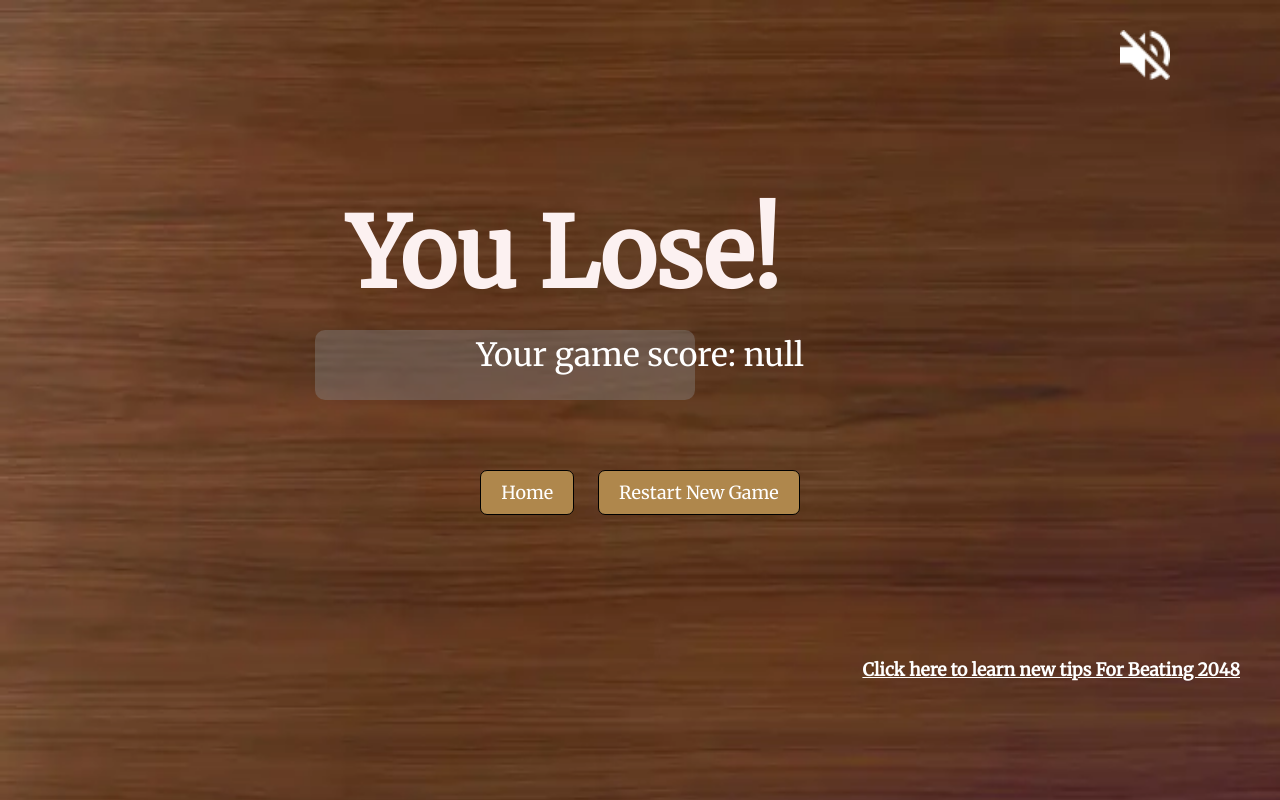
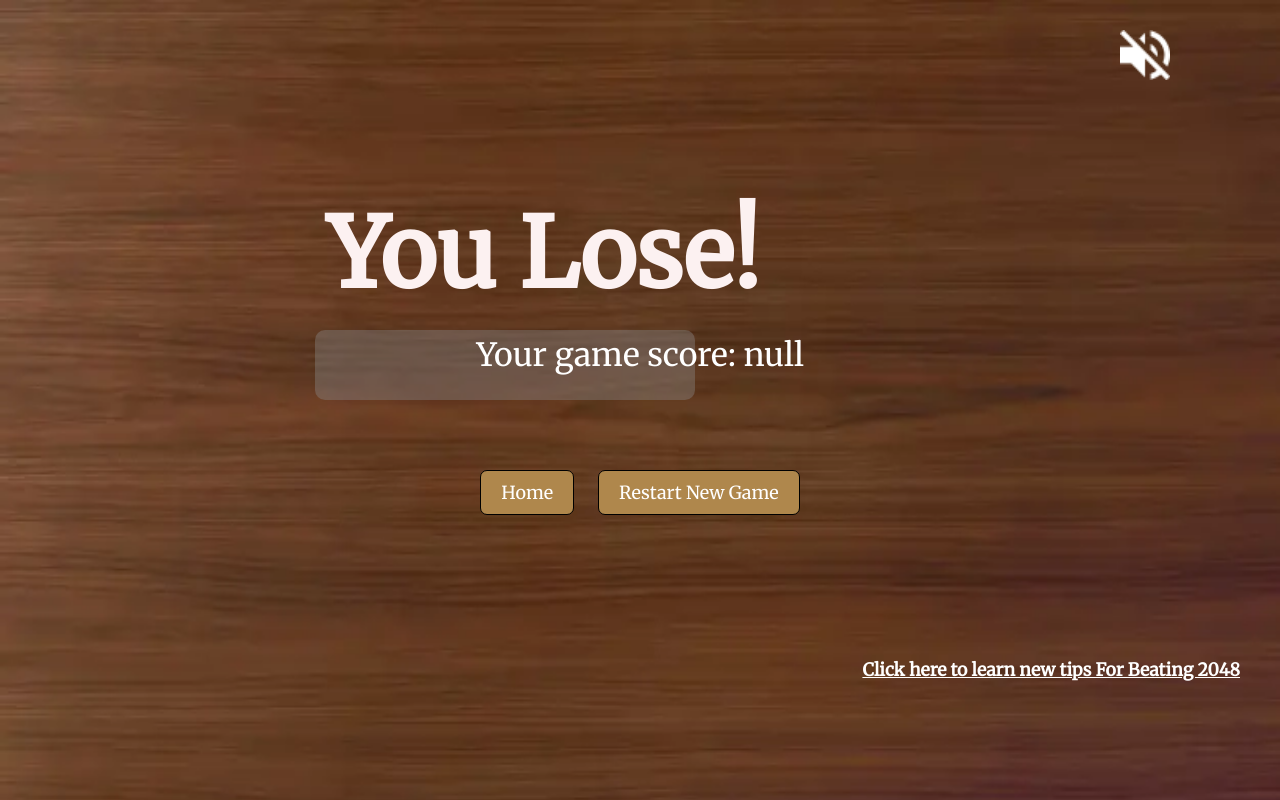
Before and after one commit to Parthssh/2048-Game, a plain HTML site: page result/lose.html in a window 1280 px wide. Drawn offline with Linux system fonts and the light colour scheme.

Commit message:
Update result.css

```diff
--- a/result/result.css
+++ b/result/result.css
@@ -19,7 +19,7 @@
             font-weight: bold;
             color: rgb(252, 241, 241);
             position: absolute;
-            right: 500px;
+            right: 520px;
             top: 130px;
         }
 
```
